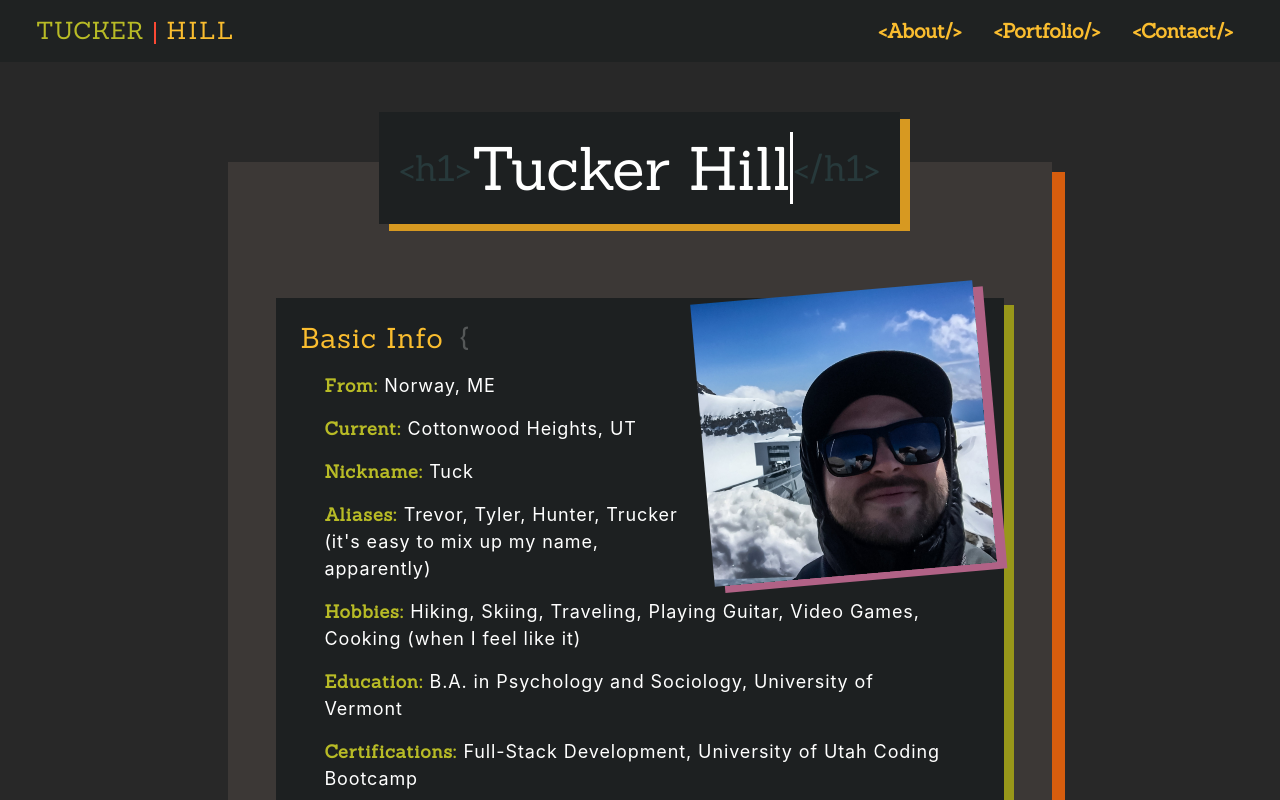
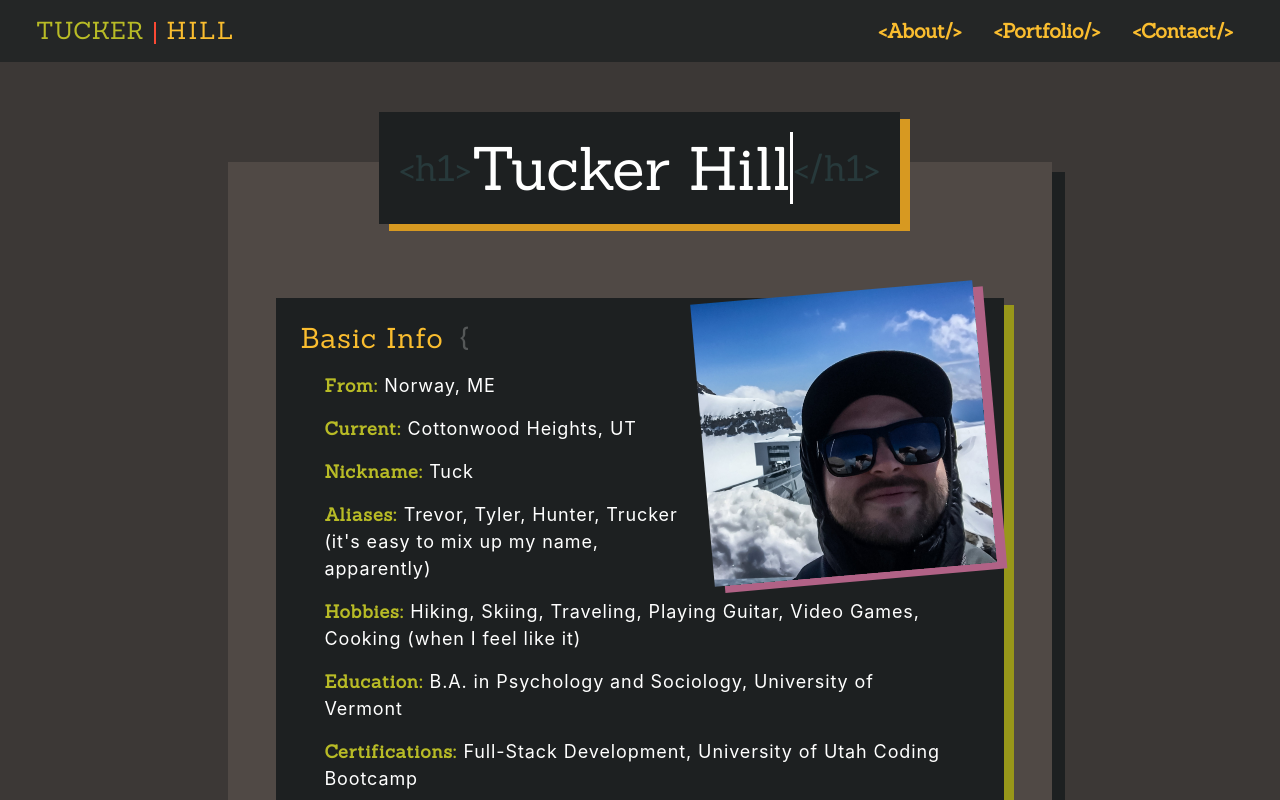
Before and after one commit to hill1635/hill-react-portfolio, a React (Create React App) app: page /about in a window 1280 px wide. Shown: the top 800 px of the page. Built offline with nearby package versions, Linux system fonts and the light colour scheme.

Commit message:
Adjusted background colors.

```diff
--- a/src/index.scss
+++ b/src/index.scss
@@ -50,12 +50,12 @@ img {
 }
 
 .page {
-  background-color: $bg;
+  background-color: $bg1;
 }
 
 .bg-main {
-  background-color: $bg1;
-  box-shadow: 13px 10px $dark-orange;
+  background-color: $bg2;
+  box-shadow: 13px 10px $bg-h;
   margin: 50px auto 0px auto;
   padding: 0px;
 }
```
